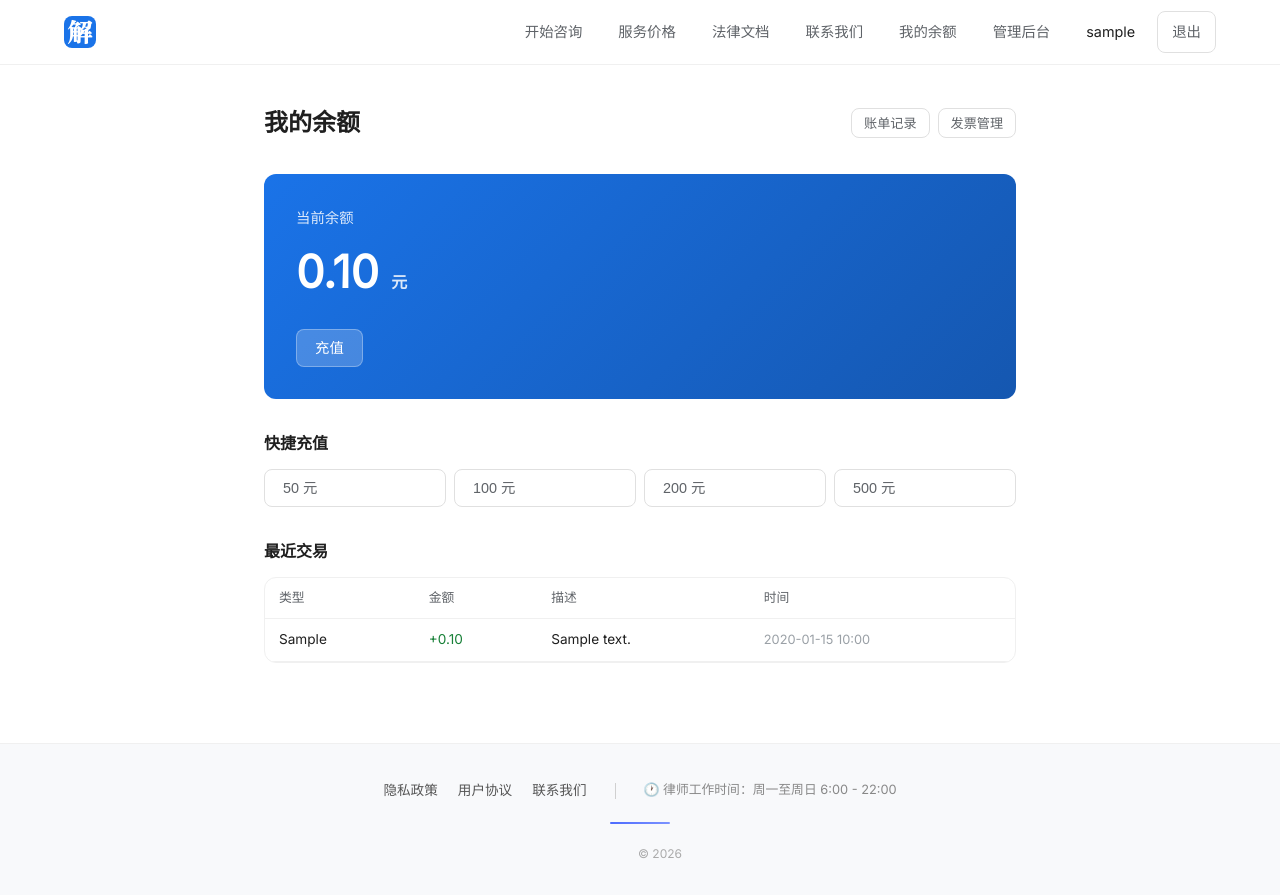
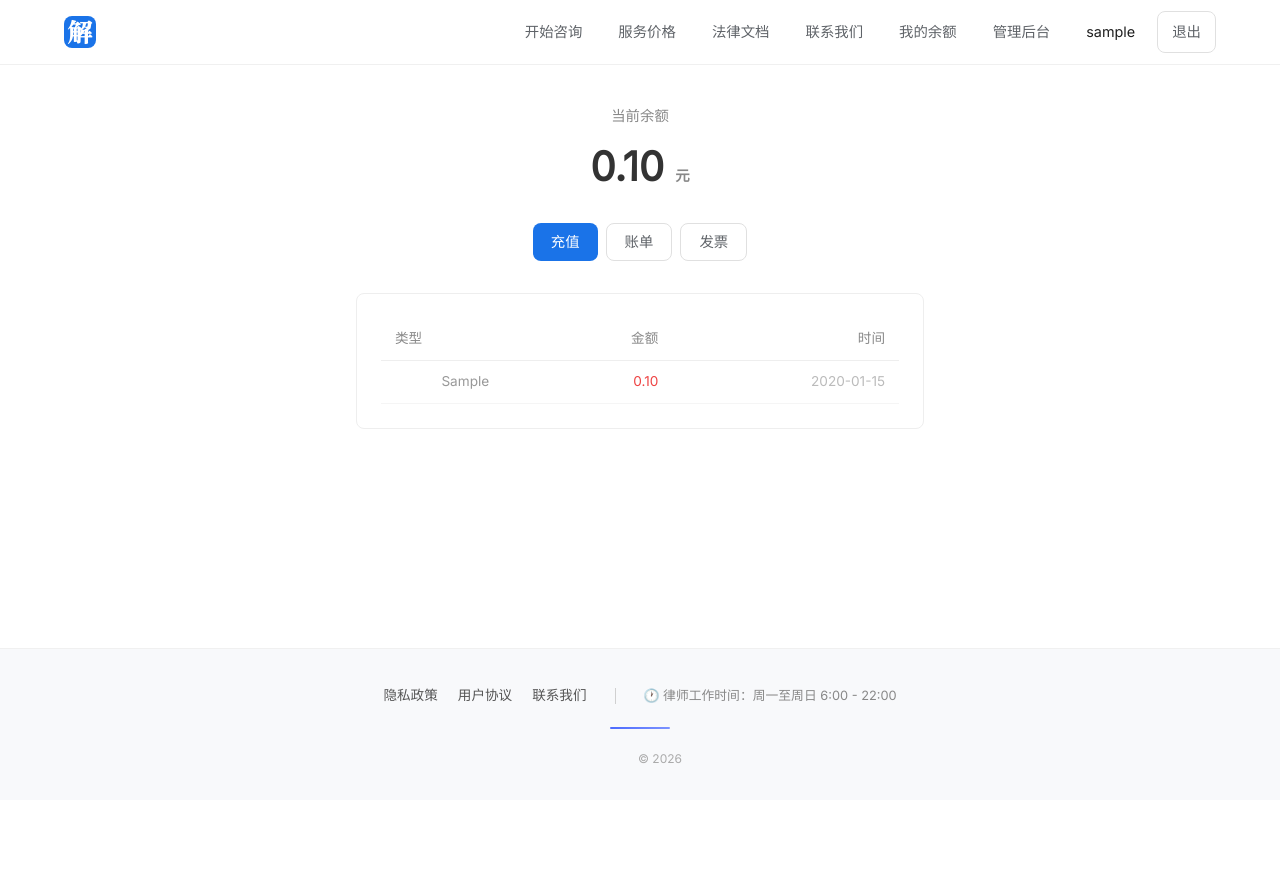
Before and after one commit to booted4439-alt/paoding-law, a Flask app: page /balance in a window 1280 px wide. After the commit the page ends 764 px from the top, so only its background shows below. Run offline with Flask 3, Linux system fonts and the light colour scheme; a user stored in the database is signed in; tables that the repository leaves empty hold one stand-in row (values such as "Sample post"); some libraries are stand-ins or nearby versions.

Commit message:
style: 余额页精简为紧凑布局

```diff
--- a/templates/balance.html
+++ b/templates/balance.html
@@ -5,93 +5,47 @@
 {% block main_class %}{% endblock %}
 {% block footer_class %}{% endblock %}
 {% block content %}
-<div class="balance-page" style="max-width: 800px; margin: 0 auto; padding: 40px 24px;">
-    <div style="display: flex; justify-content: space-between; align-items: center; margin-bottom: 32px;">
-        <h1 style="font-size: 1.5rem; font-weight: 700;">我的余额</h1>
-        <div style="display: flex; gap: 8px;">
-            <a href="/balance/orders" class="btn btn-outline btn-sm">账单记录</a>
-            <a href="/balance/invoice" class="btn btn-outline btn-sm">发票管理</a>
+<div style="max-width: 600px; margin: 0 auto; padding: 40px 16px;">
+    <div style="text-align: center;">
+        <div style="font-size: 0.9rem; color: #888; margin-bottom: 8px;">当前余额</div>
+        <div style="font-size: 2.5rem; font-weight: 700; color: #333; margin-bottom: 24px;">
+            <span id="balance-amount">-</span>
+            <span style="font-size: 0.9rem; color: #888;"> 元</span>
+        </div>
+        <div style="display: flex; justify-content: center; gap: 8px; margin-bottom: 32px;">
+            <a href="/balance/top_up" class="btn btn-primary">充值</a>
+            <a href="/balance/orders" class="btn btn-outline">账单</a>
+            <a href="/balance/invoice" class="btn btn-outline">发票</a>
         </div>
     </div>
 
-    <!-- 余额卡片 -->
-    <div style="background: linear-gradient(135deg, var(--primary), #1557b0); border-radius: var(--radius); padding: 32px; color: #fff; margin-bottom: 32px;">
-        <div style="font-size: 0.9rem; opacity: 0.85; margin-bottom: 8px;">当前余额</div>
-        <div style="font-size: 2.8rem; font-weight: 700; margin-bottom: 20px;">
-            <span id="balance-amount">-</span>
-            <span style="font-size: 1rem; opacity: 0.85;"> 元</span>
-        </div>
-        <a href="/balance/top_up" class="btn" style="background: rgba(255,255,255,0.2); color: #fff; border: 1px solid rgba(255,255,255,0.3);">充值</a>
-    </div>
-
-    <!-- 快捷充值 -->
-    <div style="margin-bottom: 32px;">
-        <h2 style="font-size: 1rem; font-weight: 600; margin-bottom: 12px;">快捷充值</h2>
-        <div style="display: grid; grid-template-columns: repeat(4, 1fr); gap: 8px;">
-            <button class="btn btn-outline quick-amount" data-amount="50" onclick="quickTopUp(this)">50 元</button>
-            <button class="btn btn-outline quick-amount" data-amount="100" onclick="quickTopUp(this)">100 元</button>
-            <button class="btn btn-outline quick-amount" data-amount="200" onclick="quickTopUp(this)">200 元</button>
-            <button class="btn btn-outline quick-amount" data-amount="500" onclick="quickTopUp(this)">500 元</button>
-        </div>
-    </div>
-
-    <!-- 最近交易 -->
-    <div>
-        <h2 style="font-size: 1rem; font-weight: 600; margin-bottom: 12px;">最近交易</h2>
-        <div id="recent-transactions" style="border: 1px solid var(--border-light); border-radius: var(--radius); overflow: hidden;">
-            <div style="text-align: center; padding: 32px; color: var(--text-muted);">加载中...</div>
-        </div>
+    <div style="border: 1px solid #eee; border-radius: 8px; overflow: hidden;">
+        <div id="recent-transactions" style="text-align: center; padding: 24px; color: #999; font-size: 0.85rem;">加载中...</div>
     </div>
 </div>
 
 <script>
-function loadBalance() {
 fetch('/api/balance?type=&page=1')
     .then(r => r.json())
     .then(data => {
         document.getElementById('balance-amount').textContent = (data.balance / 100).toFixed(2);
         const container = document.getElementById('recent-transactions');
-            if (data.transactions.length === 0) {
-                container.innerHTML = '<div style="text-align: center; padding: 32px; color: var(--text-muted);">暂无交易记录</div>';
+        if (!data.transactions || data.transactions.length === 0) {
+            container.innerHTML = '<div style="padding: 24px; color: #999; font-size: 0.85rem;">暂无交易记录</div>';
             return;
         }
-            let html = '<div class="admin-table"><table><thead><tr><th>类型</th><th>金额</th><th>描述</th><th>时间</th></tr></thead><tbody>';
+        let html = '<table style="width:100%;border-collapse:collapse;font-size:0.85rem;">';
+        html += '<thead><tr style="border-bottom:1px solid #eee;"><th style="padding:10px 14px;text-align:left;font-weight:500;color:#888;">类型</th><th style="padding:10px 14px;text-align:right;font-weight:500;color:#888;">金额</th><th style="padding:10px 14px;text-align:right;font-weight:500;color:#888;">时间</th></tr></thead><tbody>';
         data.transactions.slice(0, 10).forEach(tx => {
-                const typeMap = {recharge: '充值', consume: '消费', refund: '退款', adjust: '调账'};
-                const isIncome = tx.amount > 0;
-                html += `<tr>
-                    <td>${typeMap[tx.type] || tx.type}</td>
-                    <td style="color: ${isIncome ? 'var(--success)' : 'var(--danger)'}; font-weight: 500;">${isIncome ? '+' : ''}${(tx.amount / 100).toFixed(2)}</td>
-                    <td>${tx.description || ''}</td>
-                    <td style="color: var(--text-muted); font-size: 0.8rem;">${tx.created_at}</td>
-                </tr>`;
+            const typeMap = {recharge:'充值',consume:'消费',refund:'退款',adjust:'调账'};
+            const isIncome = tx.type === 'recharge' || tx.type === 'refund' || tx.type === 'adjust' && tx.amount > 0;
+            html += '<tr style="border-bottom:1px solid #f5f5f5;"><td style="padding:10px 14px;">'+ (typeMap[tx.type]||tx.type) +'</td><td style="padding:10px 14px;text-align:right;color:'+(isIncome?'#4caf50':'#e44')+';">'+ (isIncome?'+':'') + (tx.amount/100).toFixed(2) +'</td><td style="padding:10px 14px;text-align:right;color:#bbb;">'+ (tx.created_at||'').substring(0,10) +'</td></tr>';
         });
-            html += '</tbody></table></div>';
+        html += '</tbody></table>';
         container.innerHTML = html;
     })
     .catch(() => {
-            document.getElementById('recent-transactions').innerHTML = '<div style="text-align: center; padding: 32px; color: var(--danger);">加载失败</div>';
+        document.getElementById('recent-transactions').innerHTML = '<div style="padding:24px;color:#e44;font-size:0.85rem;">加载失败</div>';
     });
-}
-loadBalance();
-
-function quickTopUp(btn) {
-    const amount = btn.dataset.amount;
-    window.location.href = '/balance/top_up?amount=' + amount;
-}
 </script>
-
-<style>
-.quick-amount:hover {
-    border-color: var(--primary);
-    color: var(--primary);
-    background: var(--primary-light);
-}
-@media (max-width: 600px) {
-    .balance-page { padding: 24px 16px; }
-    [style*="grid-template-columns: repeat(4, 1fr)"] {
-        grid-template-columns: repeat(2, 1fr) !important;
-    }
-}
-</style>
 {% endblock %}
```
Lines whose indentation alone changed are shown as unchanged.
